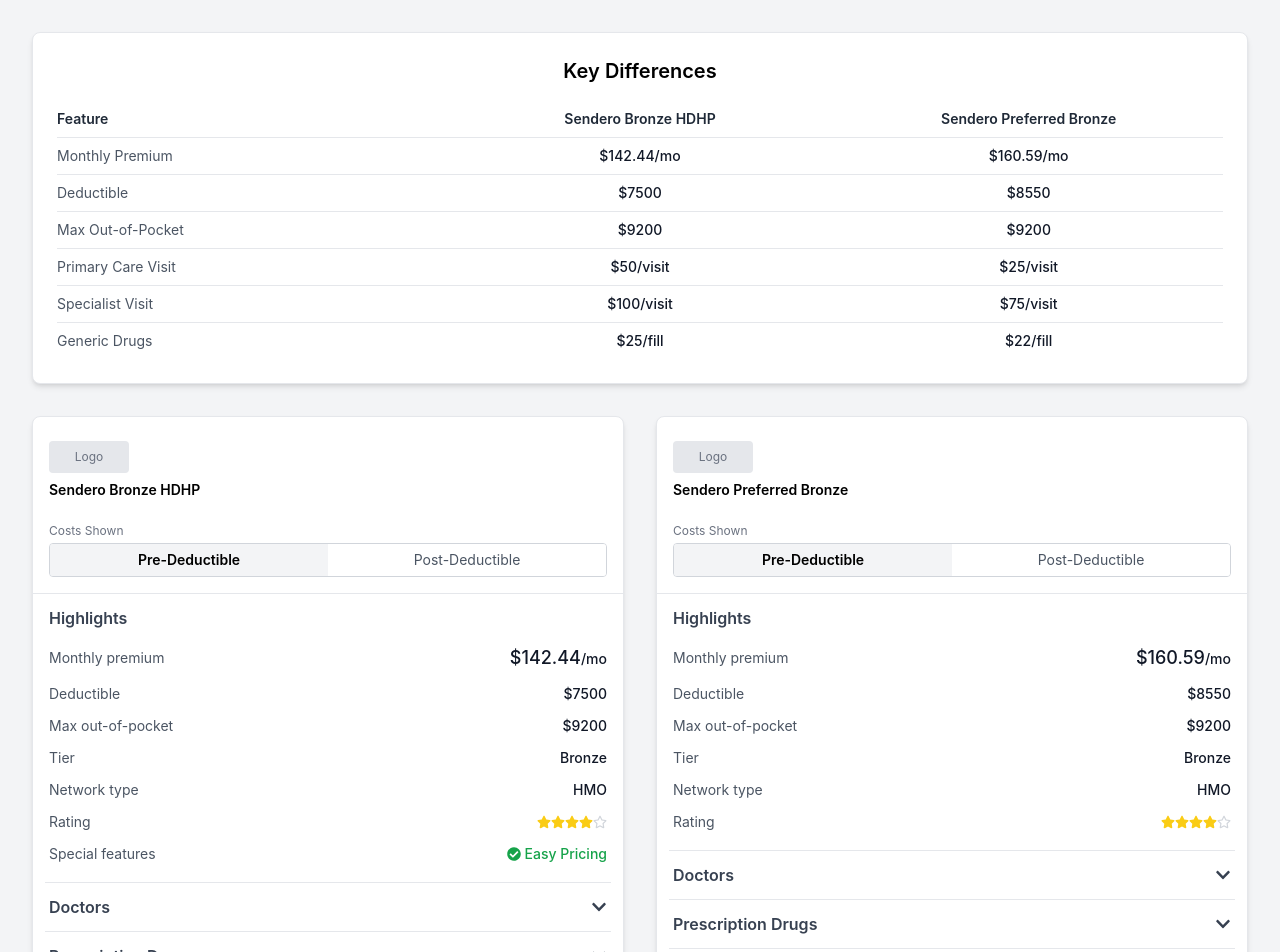
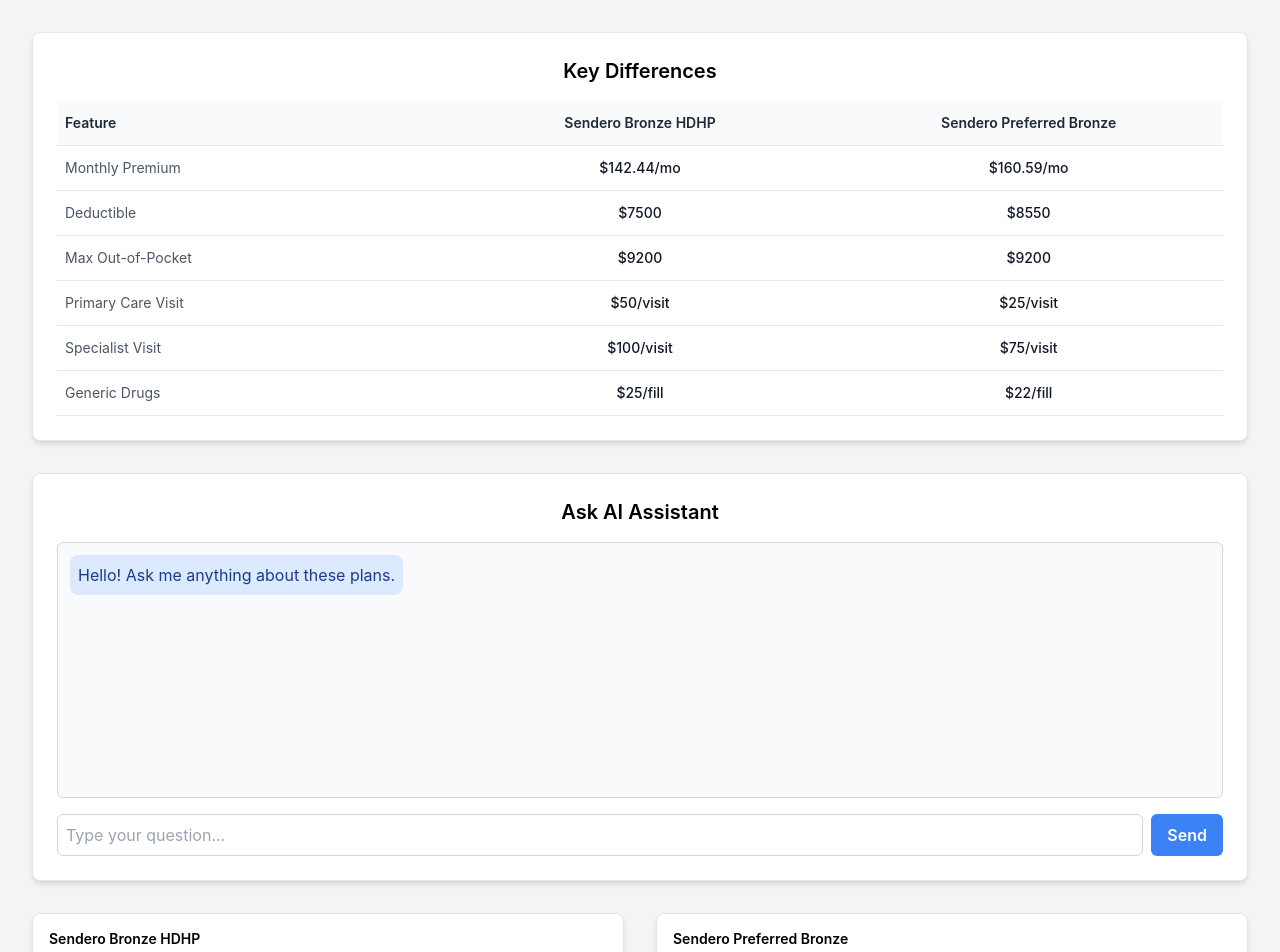
Before and after one commit to ronburnley/plan-comparison, a React (Create React App) app: page / in a window 1280 px wide. Shown: the top 952 px of the page. Built offline with nearby package versions, Linux system fonts and the light colour scheme.

Commit message:
feat: Add chatbot UI component

```diff
--- a/src/App.tsx
+++ b/src/App.tsx
@@ -2,6 +2,7 @@
 import './App.css';
 import PlanCard from './components/PlanCard';
 import KeyDifferences from './components/KeyDifferences'; // Import the new component
+import ChatbotInterface from './components/ChatbotInterface'; // Import the chatbot component
 import { HealthPlan } from './types/HealthPlan';
 // import Header from './components/Header'; // Commented out
 // import CoverageFinderForm from './components/CoverageFinderForm'; // Commented out
@@ -73,8 +74,11 @@
          {/* Render KeyDifferences above the cards */}
          <KeyDifferences plan1={samplePlan1} plan2={samplePlan2} />
 
+         {/* Render Chatbot Interface below Key Differences */}
+         <ChatbotInterface />
+
          {/* Displaying two Plan Cards */}
-         <div className="grid grid-cols-1 lg:grid-cols-2 gap-6 md:gap-8">
+         <div className="grid grid-cols-1 lg:grid-cols-2 gap-6 md:gap-8 mt-6 md:mt-8">
            <PlanCard plan={samplePlan1} />
            <PlanCard plan={samplePlan2} />
          </div>
--- /dev/null
+++ b/src/components/ChatbotInterface.tsx
@@ -0,0 +1,75 @@
+import React, { useState } from 'react';
+
+const ChatbotInterface: React.FC = () => {
+  const [inputValue, setInputValue] = useState('');
+  // Placeholder for chat messages - in a real app, this would be state managed
+  const messages = [
+    { sender: 'ai', text: 'Hello! Ask me anything about these plans.' },
+    // { sender: 'user', text: 'What is the deductible?' }, // Example user message
+    // { sender: 'ai', text: 'The deductible is...' }, // Example AI response
+  ];
+
+  const handleSend = () => {
+    if (inputValue.trim()) {
+      console.log('User message:', inputValue); // Placeholder action
+      // In a real app:
+      // 1. Add user message to messages state
+      // 2. Send inputValue to the chatbot API
+      // 3. Receive response and add AI message to messages state
+      setInputValue('');
+    }
+  };
+
+  const handleInputChange = (event: React.ChangeEvent<HTMLInputElement>) => {
+    setInputValue(event.target.value);
+  };
+
+  const handleKeyPress = (event: React.KeyboardEvent<HTMLInputElement>) => {
+    if (event.key === 'Enter') {
+      handleSend();
+    }
+  };
+
+  return (
+    <div className="bg-white p-4 md:p-6 rounded-lg shadow-md border border-gray-200 mt-6 md:mt-8">
+      <h2 className="text-lg md:text-xl font-semibold mb-4 text-center">Ask AI Assistant</h2>
+
+      {/* Chat History Area */}
+      <div className="h-64 border border-gray-300 rounded-md p-3 mb-4 overflow-y-auto bg-gray-50 flex flex-col space-y-2">
+        {messages.map((msg, index) => (
+          <div key={index} className={`p-2 rounded-lg max-w-[80%] ${
+            msg.sender === 'ai'
+              ? 'bg-blue-100 text-blue-900 self-start'
+              : 'bg-green-100 text-green-900 self-end'
+          }`}>
+            {msg.text}
+          </div>
+        ))}
+         {/* Placeholder if no messages */}
+         {messages.length === 0 && (
+            <p className="text-center text-gray-500">Chat history will appear here.</p>
+         )}
+      </div>
+
+      {/* Input Area */}
+      <div className="flex space-x-2">
+        <input
+          type="text"
+          value={inputValue}
+          onChange={handleInputChange}
+          onKeyPress={handleKeyPress}
+          placeholder="Type your question..."
+          className="flex-grow border border-gray-300 rounded-md p-2 focus:outline-none focus:ring-2 focus:ring-blue-500"
+        />
+        <button
+          onClick={handleSend}
+          className="bg-blue-500 hover:bg-blue-600 text-white font-semibold px-4 py-2 rounded-md transition duration-150 ease-in-out focus:outline-none focus:ring-2 focus:ring-blue-500 focus:ring-offset-2"
+        >
+          Send
+        </button>
+      </div>
+    </div>
+  );
+};
+
+export default ChatbotInterface;
--- a/src/components/KeyDifferences.tsx
+++ b/src/components/KeyDifferences.tsx
@@ -20,23 +20,28 @@
 };
 
 const DifferenceRow: React.FC<{ label: string; value1: React.ReactNode; value2: React.ReactNode }> = ({ label, value1, value2 }) => (
-  <div className="flex justify-between items-center py-2 border-b last:border-b-0">
-    <span className="text-sm text-gray-600 w-1/3">{label}</span>
-    <span className="text-sm font-medium text-gray-900 text-center w-1/3">{value1}</span>
-    <span className="text-sm font-medium text-gray-900 text-center w-1/3">{value2}</span>
+  <div className="flex justify-between items-center py-3 border-b">
+    <span className="text-sm text-gray-600 w-1/3 px-2">{label}</span>
+    <span className="text-sm font-medium text-gray-900 text-center w-1/3 px-2">{value1}</span>
+    <span className="text-sm font-medium text-gray-900 text-center w-1/3 px-2">{value2}</span>
   </div>
 );
 
 const KeyDifferences: React.FC<KeyDifferencesProps> = ({ plan1, plan2 }) => {
   return (
-    <div className="bg-white p-4 md:p-6 rounded-lg shadow-md border border-gray-200 mb-6 md:mb-8">
+    <div className="bg-white p-4 md:p-6 rounded-lg shadow-md border border-gray-200 mb-6 md:mb-8 overflow-hidden">
       <h2 className="text-lg md:text-xl font-semibold mb-4 text-center">Key Differences</h2>
 
-      {/* Header Row */}
-      <div className="flex justify-between items-center py-2 border-b font-semibold">
-        <span className="text-sm text-gray-800 w-1/3">Feature</span>
-        <span className="text-sm text-gray-800 text-center w-1/3" title={plan1.planName}>{plan1.planNameShort || 'Plan 1'}</span>
-        <span className="text-sm text-gray-800 text-center w-1/3" title={plan2.planName}>{plan2.planNameShort || 'Plan 2'}</span>
+      {/* Wrapper for horizontal scrolling on small screens */}
+      <div className="overflow-x-auto">
+        {/* Min width to enforce scrolling when needed */}
+        <div className="min-w-[600px]">
+          {/* Header Row: Added background, increased padding */}
+          <div className="flex justify-between items-center py-3 border-b font-semibold bg-gray-50">
+            <span className="text-sm text-gray-800 w-1/3 px-2">Feature</span>
+            {/* Added truncate in case plan names are long */}
+            <span className="text-sm text-gray-800 text-center w-1/3 px-2 truncate" title={plan1.planName}>{plan1.planNameShort || 'Plan 1'}</span>
+            <span className="text-sm text-gray-800 text-center w-1/3 px-2 truncate" title={plan2.planName}>{plan2.planNameShort || 'Plan 2'}</span>
           </div>
 
           {/* Data Rows */}
@@ -46,7 +51,8 @@
           <DifferenceRow label="Primary Care Visit" value1={`${formatDiffCost(plan1.primaryCareVisitCost)}/visit`} value2={`${formatDiffCost(plan2.primaryCareVisitCost)}/visit`} />
           <DifferenceRow label="Specialist Visit" value1={`${formatDiffCost(plan1.specialistVisitCost)}/visit`} value2={`${formatDiffCost(plan2.specialistVisitCost)}/visit`} />
           <DifferenceRow label="Generic Drugs" value1={`${formatDiffCost(plan1.genericDrugCost)}/fill`} value2={`${formatDiffCost(plan2.genericDrugCost)}/fill`} />
-
+        </div>
+      </div>
     </div>
   );
 };
--- a/src/components/PlanCard.tsx
+++ b/src/components/PlanCard.tsx
@@ -80,9 +80,7 @@
                 </div>
             )}
             */}
-             {/* Placeholder for Plan Logo */}
-             <div className="h-8 w-20 bg-gray-200 mb-2 mt-2 flex items-center justify-center text-gray-500 text-xs rounded">Logo</div>
-
+             {/* Removed logo placeholder */}
             <h2 className="text-sm font-semibold mb-2 leading-tight" title={plan.planName}>{plan.planNameShort || plan.planName}</h2>
         </div>
 
```
Lines whose indentation alone changed are shown as unchanged.
